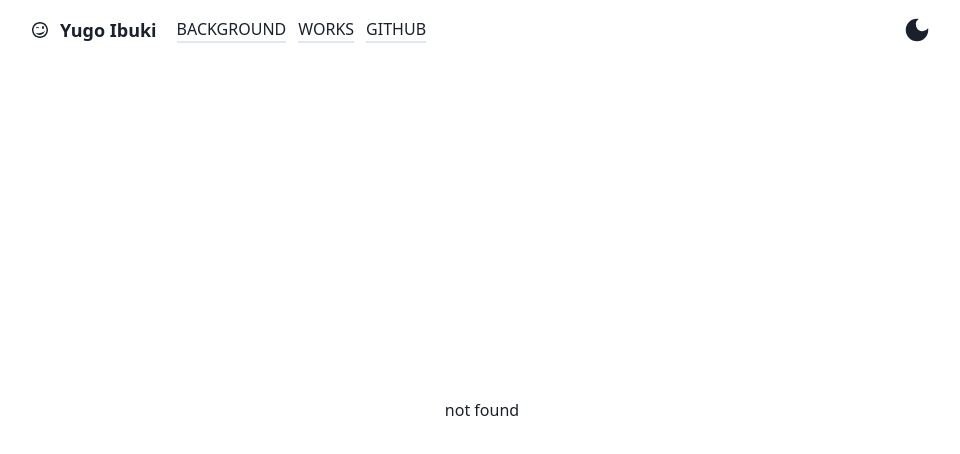
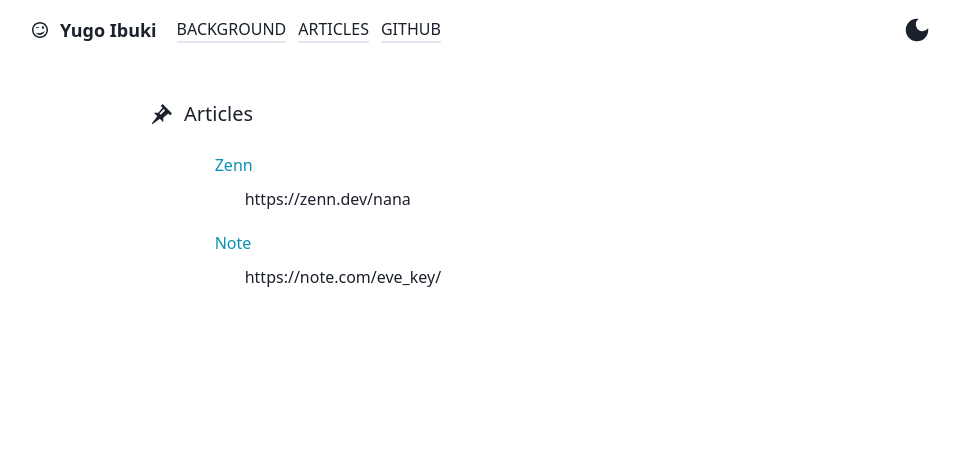
Before and after one commit to yugo-ibuki/portfolio, a Next.js app: page /articles in a window 1280 px wide. Before the commit this address had no page. Shown: the top 454 px of the page, without its empty margins (158-1118 px from the left). Built offline with nearby package versions, Linux system fonts and the light colour scheme.

Commit message:
feat: article追加

```diff
--- a/src/components/Layout/Header/index.tsx
+++ b/src/components/Layout/Header/index.tsx
@@ -13,8 +13,8 @@ const navData: {
     href: '/background'
   },
   {
-    name: 'WORKS',
-    href: 'works'
+    name: 'ARTICLES',
+    href: 'articles'
   },
   {
     name: 'GITHUB',
--- /dev/null
+++ b/src/components/List/Articles.tsx
@@ -0,0 +1,39 @@
+import type { FC } from 'react'
+import Link from 'next/link'
+
+const articles: {
+  name: string
+  link: string
+}[] = [
+  {
+    name: 'Zenn',
+    link: 'https://zenn.dev/nana'
+  },
+  {
+    name: 'Note',
+    link: 'https://note.com/eve_key/'
+  }
+]
+
+export const Articles: FC = () => {
+  return (
+    <ul className={'w-[90%] mx-auto flex flex-col gap-y-[20px]'}>
+      {
+        articles.map(article => {
+          return (
+            <li>
+              <dl className={'flex flex-col gap-y-[10px]'}>
+                <dt className={'text-cyan-600'}>{article.name}</dt>
+                <dd className={'ml-[30px]'}>
+                  <Link href={article.link}>
+                    <a target='_blank'>{article.link}</a>
+                  </Link>
+                </dd>
+              </dl>
+            </li>
+          )
+        })
+      }
+    </ul>
+  )
+}
--- a/src/components/List/index.tsx
+++ b/src/components/List/index.tsx
@@ -3,3 +3,4 @@ export * from './Graduate'
 export * from './Work'
 export * from './Stack'
 export * from './Step'
+export * from './Articles'
--- /dev/null
+++ b/src/pages/articles.tsx
@@ -0,0 +1,17 @@
+import type { FC } from 'react'
+import { Block, Articles as ArticleList, Title } from '@components'
+
+const Articles: FC = () => {
+  return (
+    <main>
+      <Block>
+        <Title>Articles</Title>
+        <div className={'mt-[25px] w-[90%] mx-auto'}>
+          <ArticleList />
+        </div>
+      </Block>
+    </main>
+  )
+}
+
+export default Articles
```
